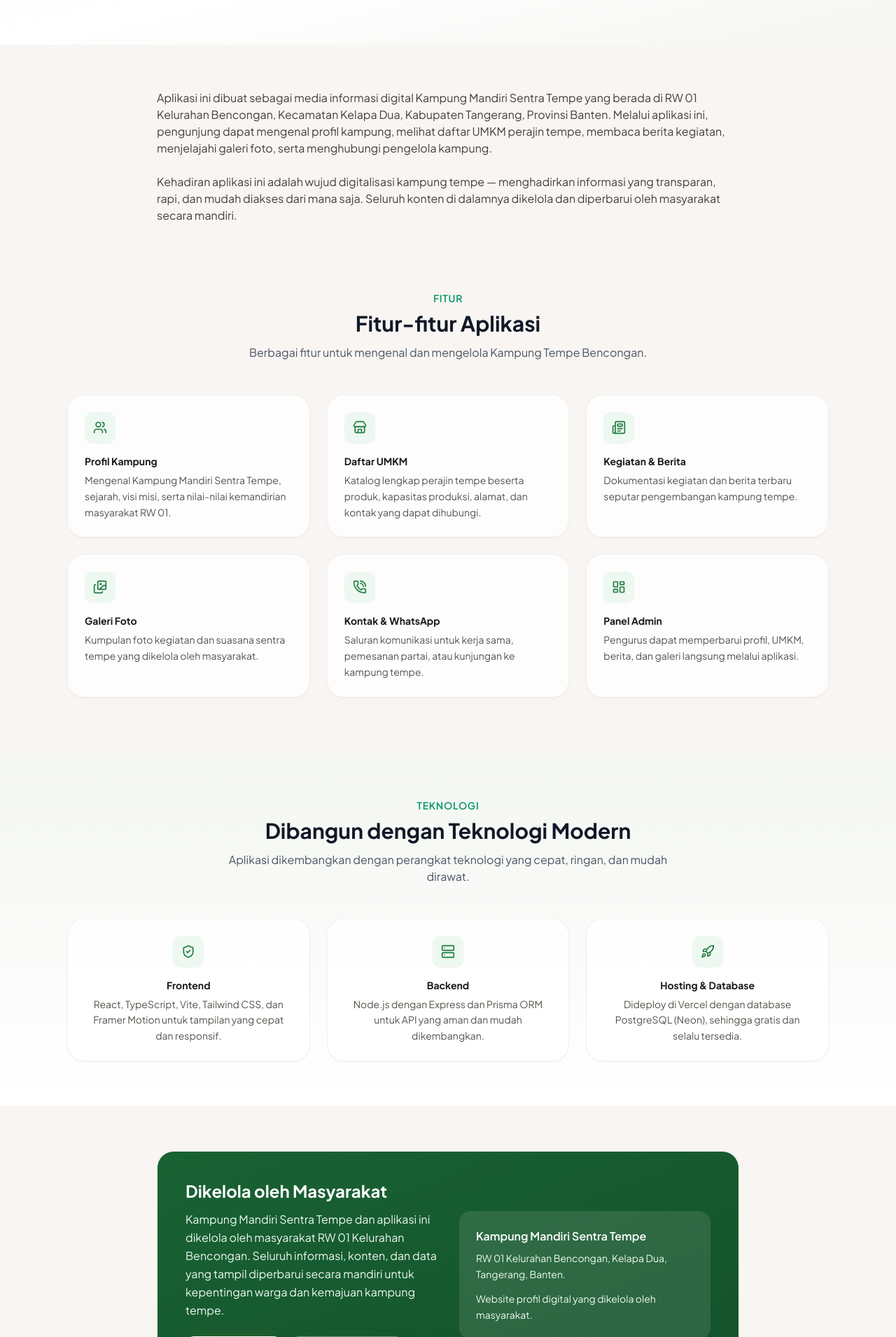
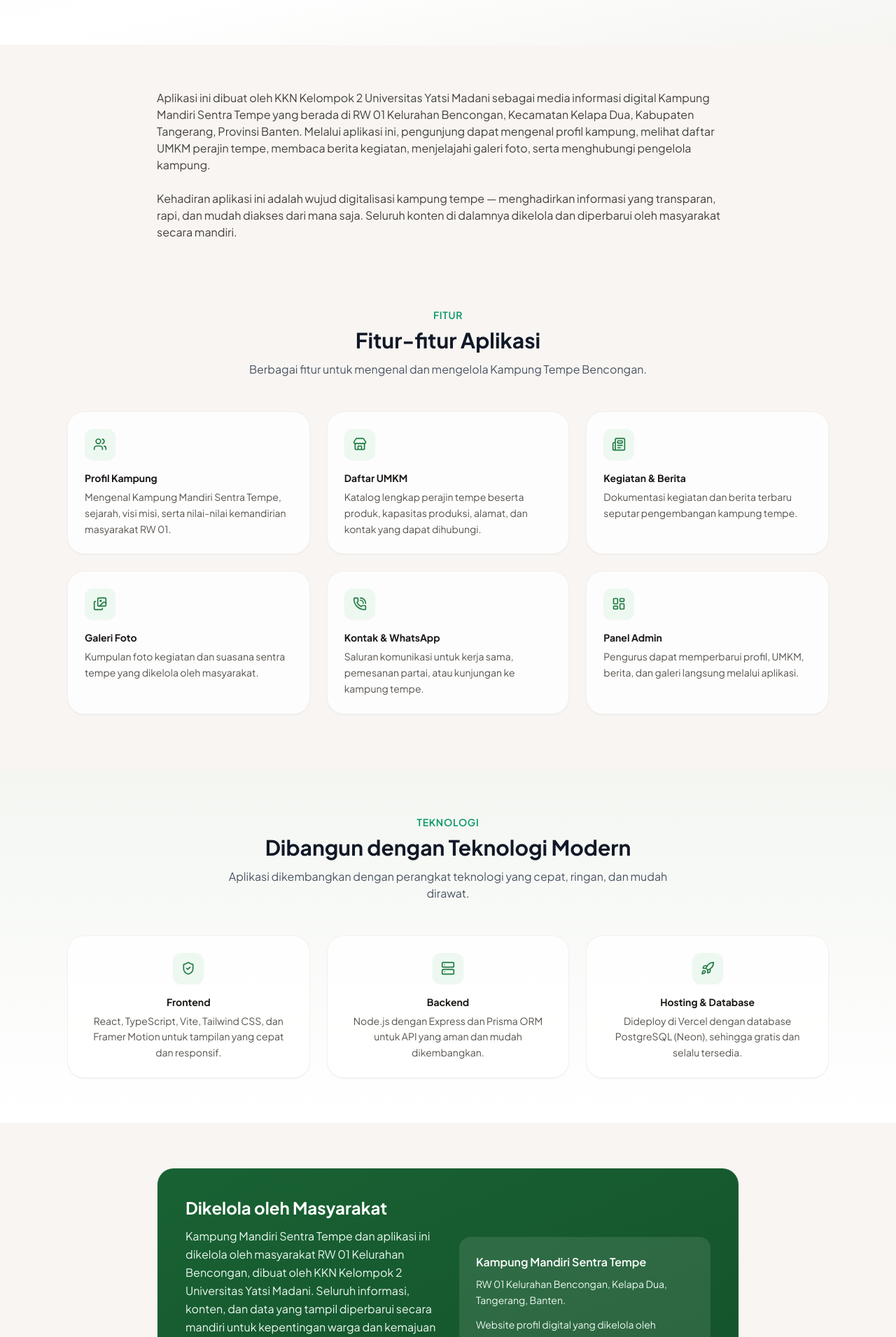
Before and after one commit to rizkii01/kampung-mandiri, a React (Vite) app in the folder frontend/: page /tentang in a window 1280 px wide. Shown: the part 309-2220 px from the top of the page at 70% size. Built offline with nearby package versions, Linux system fonts and the light colour scheme; no server answers.

Commit message:
feat(frontend): atribusi pembuatan oleh KKN Kelompok 2 Universitas Yatsi Madani

```diff
--- a/frontend/src/components/layout/Footer.tsx
+++ b/frontend/src/components/layout/Footer.tsx
@@ -92,7 +92,7 @@ export default function Footer() {
       <div className="relative border-t border-stone-800 bg-stone-950/40">
         <div className="mx-auto flex max-w-7xl flex-col items-center justify-between gap-3 px-4 py-6 text-center text-xs text-stone-500 sm:flex-row sm:px-6 lg:px-8">
           <p>© {new Date().getFullYear()} Kampung Mandiri Sentra Tempe — RW 01 Kelurahan Bencongan. All rights reserved.</p>
-          <p className="font-semibold text-stone-600">Dikembangkan oleh Masyarakat RW 01 Kelurahan Bencongan</p>
+          <p className="font-semibold text-stone-600">Dibuat oleh KKN Kelompok 2 Universitas Yatsi Madani</p>
         </div>
       </div>
     </footer>
--- a/frontend/src/features/about/AboutPage.tsx
+++ b/frontend/src/features/about/AboutPage.tsx
@@ -86,10 +86,11 @@ export default function AboutPage() {
           className="space-y-6 text-sm leading-relaxed text-stone-700 sm:text-base"
         >
           <motion.p variants={itemStagger}>
-            Aplikasi ini dibuat sebagai media informasi digital Kampung Mandiri Sentra Tempe yang berada di RW 01
-            Kelurahan Bencongan, Kecamatan Kelapa Dua, Kabupaten Tangerang, Provinsi Banten. Melalui aplikasi ini,
-            pengunjung dapat mengenal profil kampung, melihat daftar UMKM perajin tempe, membaca berita kegiatan,
-            menjelajahi galeri foto, serta menghubungi pengelola kampung.
+            Aplikasi ini dibuat oleh KKN Kelompok 2 Universitas Yatsi Madani sebagai media informasi digital
+            Kampung Mandiri Sentra Tempe yang berada di RW 01 Kelurahan Bencongan, Kecamatan Kelapa Dua, Kabupaten
+            Tangerang, Provinsi Banten. Melalui aplikasi ini, pengunjung dapat mengenal profil kampung, melihat
+            daftar UMKM perajin tempe, membaca berita kegiatan, menjelajahi galeri foto, serta menghubungi
+            pengelola kampung.
           </motion.p>
           <motion.p variants={itemStagger}>
             Kehadiran aplikasi ini adalah wujud digitalisasi kampung tempe — menghadirkan informasi yang
@@ -157,9 +158,9 @@ export default function AboutPage() {
             <div>
               <h2 className="text-2xl font-bold text-white">Dikelola oleh Masyarakat</h2>
               <p className="mt-3 leading-relaxed text-tempe-green-50">
-                Kampung Mandiri Sentra Tempe dan aplikasi ini dikelola oleh masyarakat RW 01 Kelurahan Bencongan.
-                Seluruh informasi, konten, dan data yang tampil diperbarui secara mandiri untuk kepentingan warga
-                dan kemajuan kampung tempe.
+                Kampung Mandiri Sentra Tempe dan aplikasi ini dikelola oleh masyarakat RW 01 Kelurahan Bencongan,
+                dibuat oleh KKN Kelompok 2 Universitas Yatsi Madani. Seluruh informasi, konten, dan data yang
+                tampil diperbarui secara mandiri untuk kepentingan warga dan kemajuan kampung tempe.
               </p>
               <div className="mt-6 flex flex-wrap gap-3">
                 <Link to="/umkm">
```
